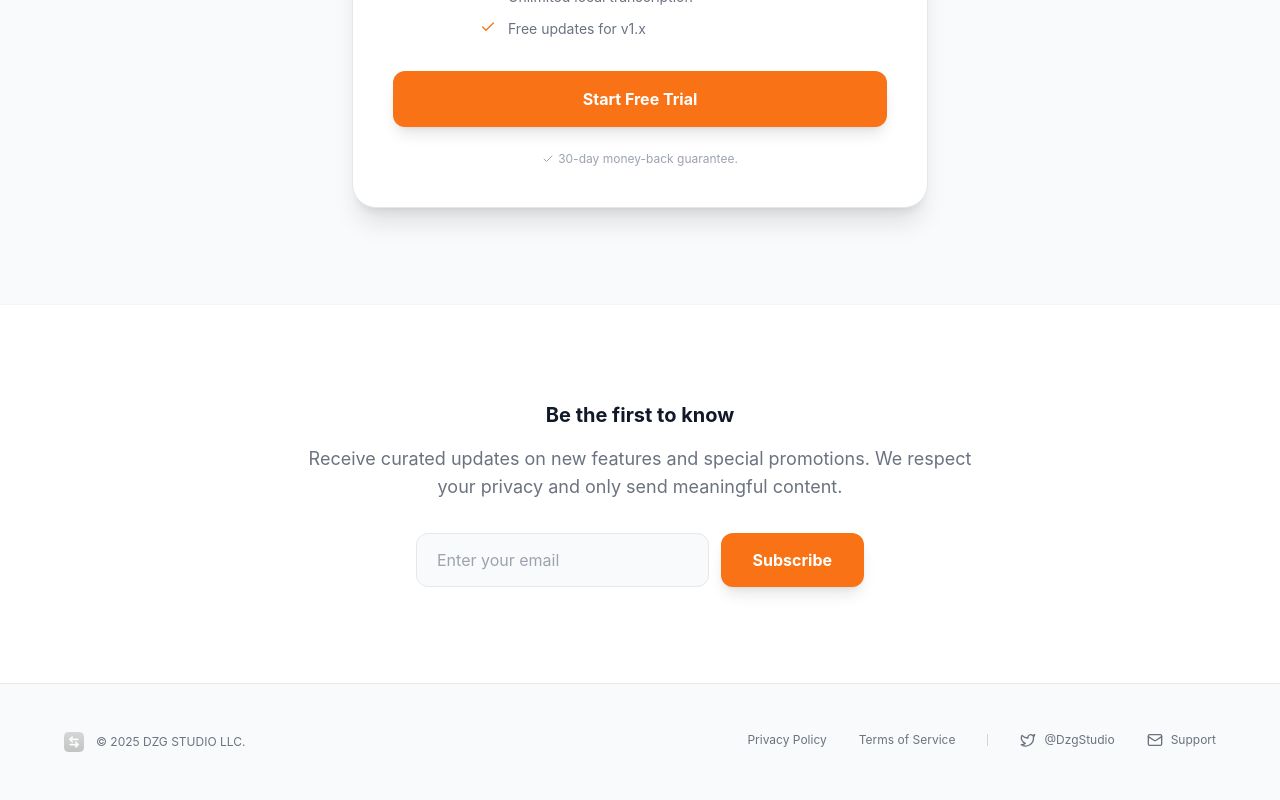
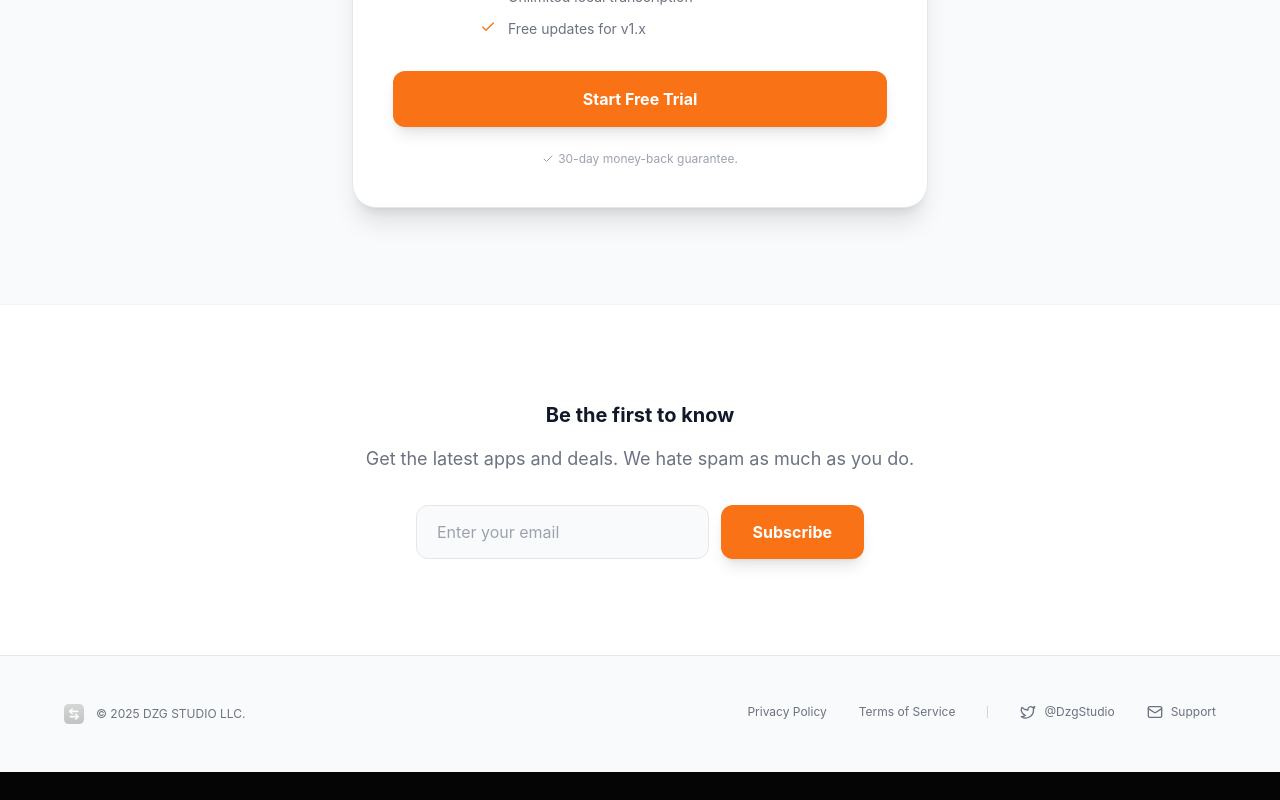
Before and after one commit to yg1112/ResoWebsite, a React (Vite) app: page / in a window 1280 px wide. Shown: the part 5042-5842 px from the top of the page. After the commit the page ends 5814 px from the top, so only its background shows below. Built offline with nearby package versions, Linux system fonts and the light colour scheme; the HTML template or start-up script is replaced by a standard one.

Commit message:
Update App.jsx

```diff
--- a/src/App.jsx
+++ b/src/App.jsx
@@ -879,7 +879,7 @@ const ResoLanding = () => {
         <div className="max-w-2xl mx-auto text-center">
           <h2 className="text-xl font-bold text-gray-900 mb-4">Be the first to know</h2>
           <p className="text-gray-500 text-lg mb-8">
-            Receive curated updates on new features and special promotions. We respect your privacy and only send meaningful content.
+            Get the latest apps and deals. We hate spam as much as you do.
           </p>
 
           {/* Success State */}
```
